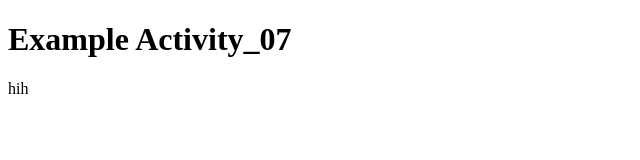
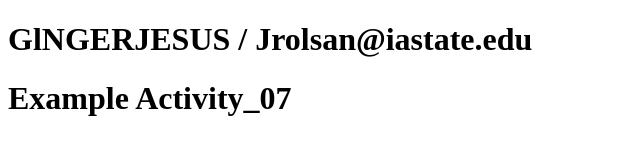
Before and after one commit to GlNGERJESUS/secoms319, a plain HTML site: page index.html in a window 1280 px wide. Shown: the whole page, without its empty margins (0-640 px from the left). Drawn offline with Linux system fonts and the light colour scheme.

Commit message:
Update index.html

```diff
--- a/index.html
+++ b/index.html
@@ -8,8 +8,9 @@
 </head>
 <body>
 
+    <h1>GlNGERJESUS / Jrolsan@iastate.edu</h1>
     <h1>Example Activity_07</h1>
-    <p>hih</p>
+    <p></p>
 
 </body>
 </html>
```
